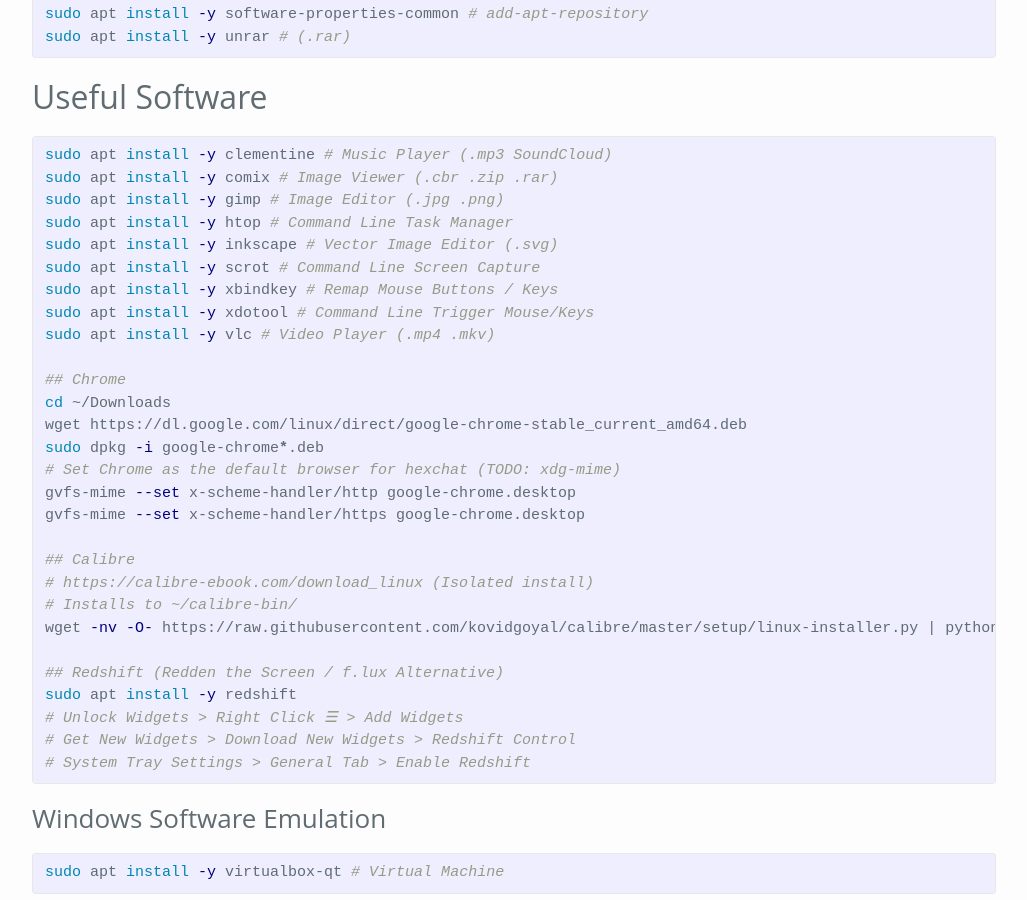
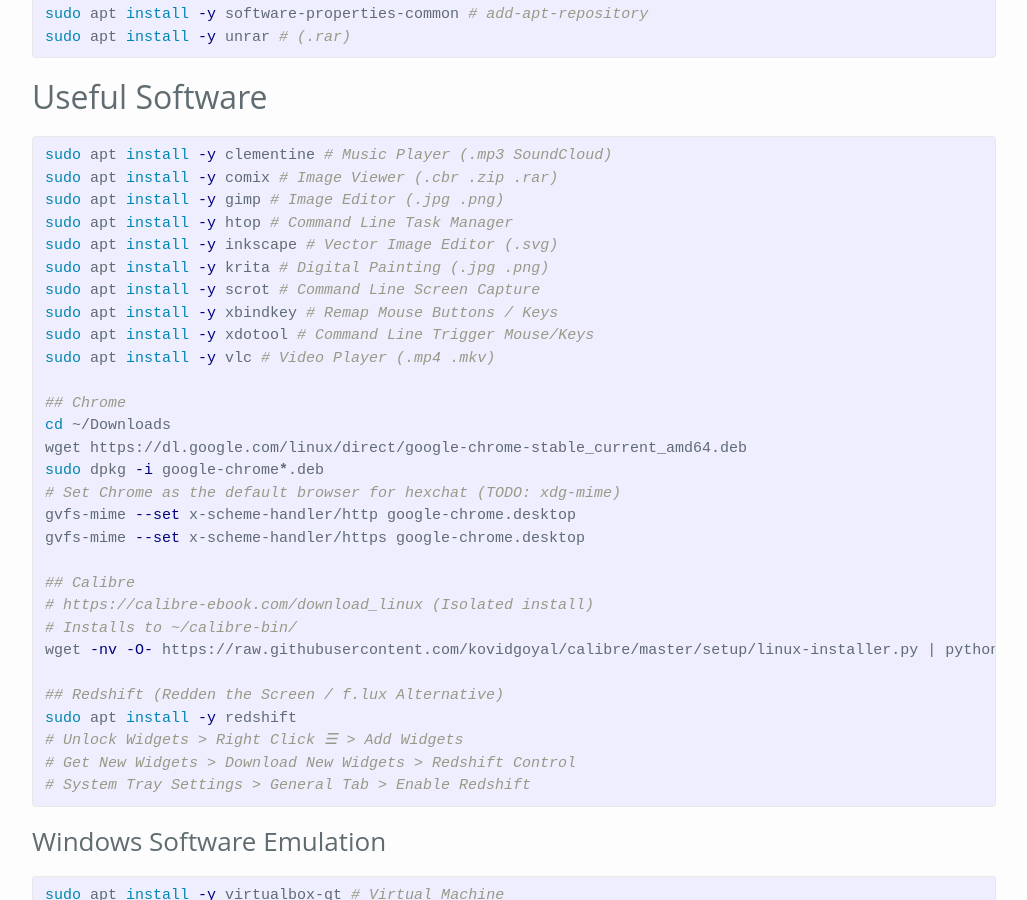
Before and after one commit to Zren/zren.github.io, a Jekyll site: the page built from kde.md, in a window 1280 px wide and 900 px high, scrolled down 1028 px. Shown: the whole window, without its empty margins (126-1153 px from the left). Built offline with Jekyll 4.4.1, drawn with Linux system fonts in a browser that asks for light colours.

Commit message:
Add krita to useful software list.

```diff
--- a/kde.md
+++ b/kde.md
@@ -29,6 +29,7 @@
 sudo apt install -y gimp # Image Editor (.jpg .png)
 sudo apt install -y htop # Command Line Task Manager
 sudo apt install -y inkscape # Vector Image Editor (.svg)
+sudo apt install -y krita # Digital Painting (.jpg .png)
 sudo apt install -y scrot # Command Line Screen Capture
 sudo apt install -y xbindkey # Remap Mouse Buttons / Keys
 sudo apt install -y xdotool # Command Line Trigger Mouse/Keys
```
